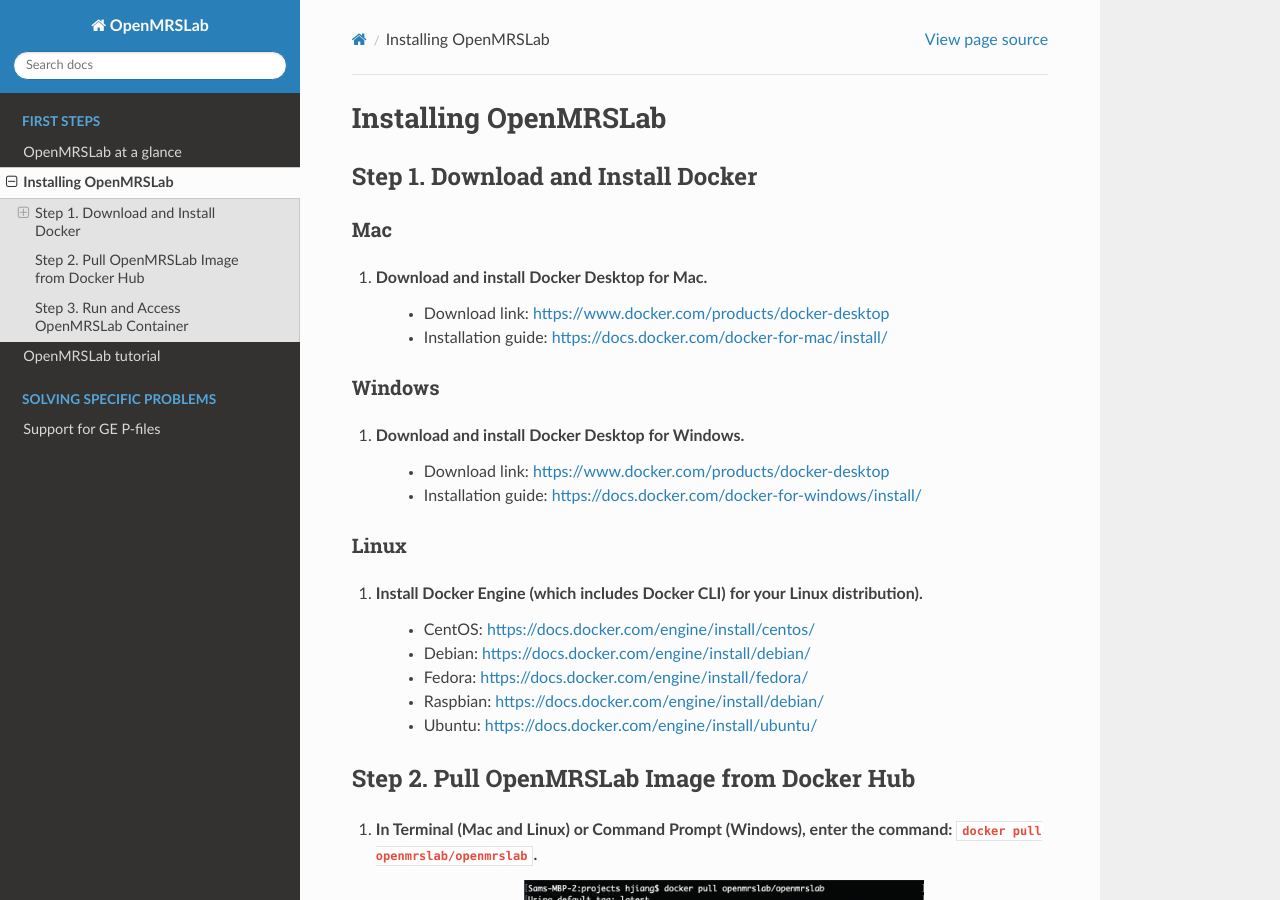
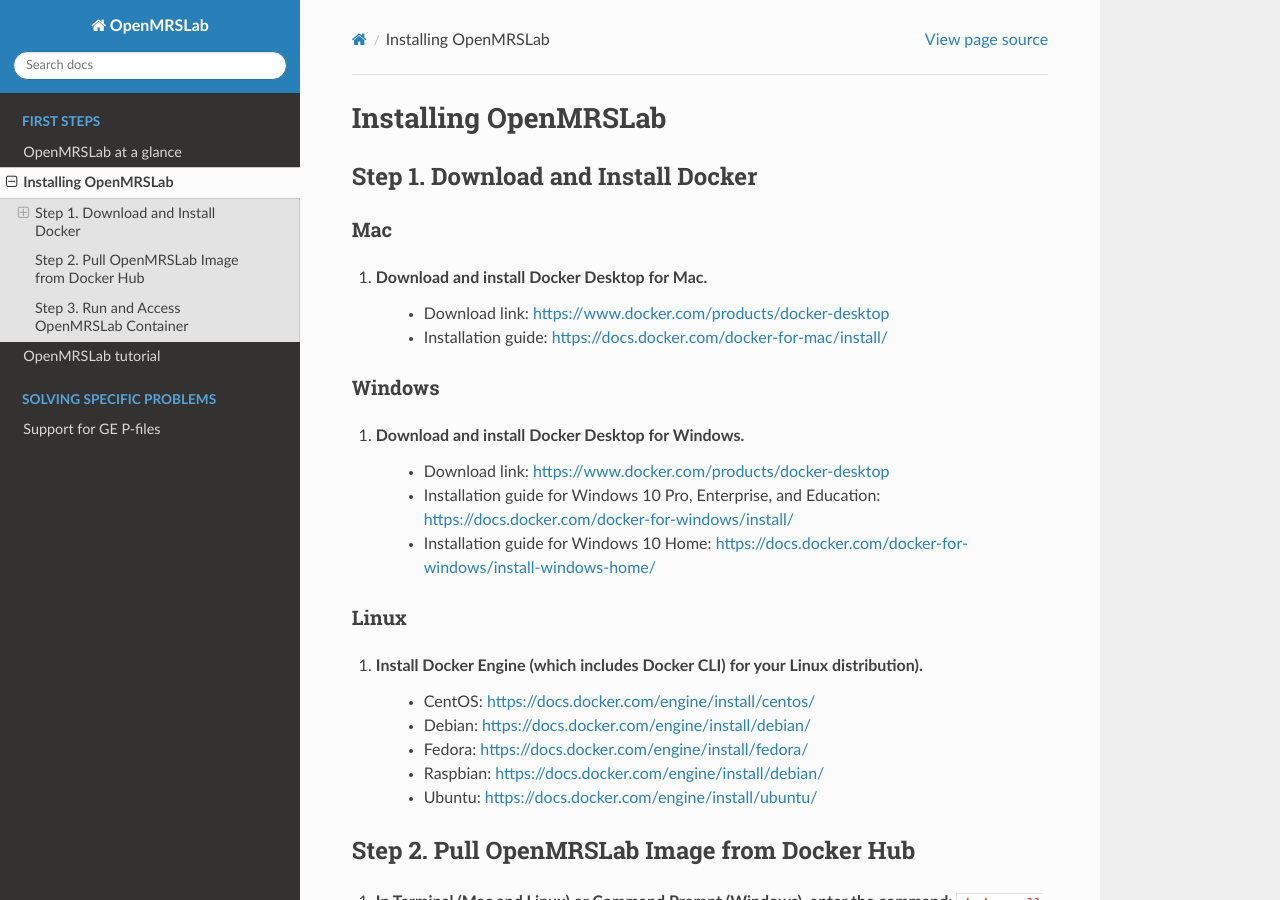
Before and after one commit to openmrslab/openmrslab, a Sphinx documentation site: the page built from docs/intro/install.rst, in a window 1280 px wide and 900 px high. Built offline with Sphinx 7.4.7 and the Read the Docs theme 2.0.0, drawn with Linux system fonts in a browser that asks for light colours; pages that are not in the unit, such as notebooks, are missing from menus.

Commit message:
Add Windows 10 Home installation guide

```diff
--- a/docs/intro/install.rst
+++ b/docs/intro/install.rst
@@ -18,7 +18,8 @@
 *******
 #. Download and install Docker Desktop for Windows.
     * Download link: https://www.docker.com/products/docker-desktop
-    * Installation guide: https://docs.docker.com/docker-for-windows/install/
+    * Installation guide for Windows 10 Pro, Enterprise, and Education: https://docs.docker.com/docker-for-windows/install/
+    * Installation guide for Windows 10 Home: https://docs.docker.com/docker-for-windows/install-windows-home/
 
 Linux
 *****
```
